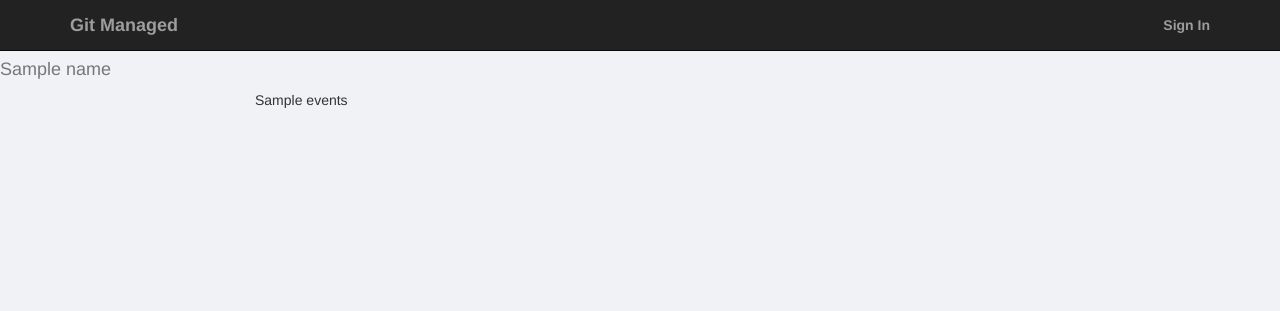
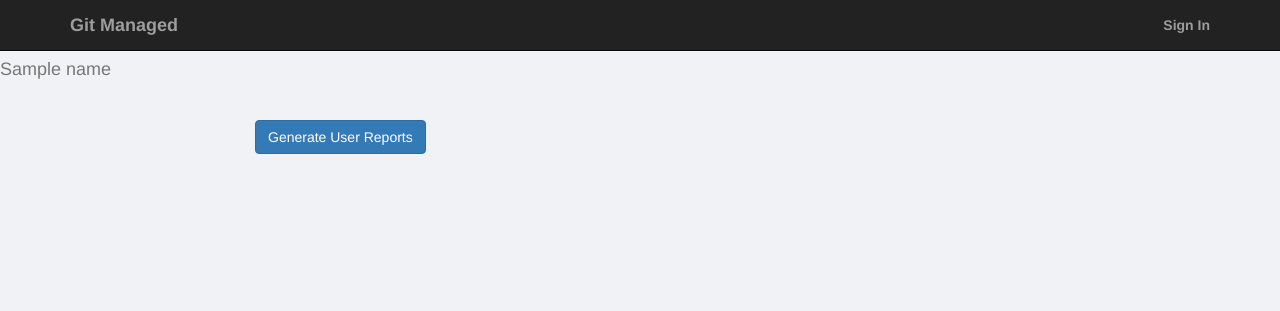
Before and after one commit to c1phr/cs399_final, a Python web app: template app/templates/report.html in a window 1280 px wide. Shown: the top 311 px of the page. Run offline with Jinja, Linux system fonts and the light colour scheme; the template is opened without the code that fills it: most values are stand-ins (such as "Sample title", 1, 10 or a date in 2020); some libraries are stand-ins or nearby versions.

Commit message:
Overall Reporting Basics
Scaffold the Reporting Basics.

```diff
--- a/app/templates/report.html
+++ b/app/templates/report.html
@@ -4,9 +4,9 @@
 
 {%endblock%}
 {%block content%}
-<div class="row">
+<div class="row" style="margin-top:20px;">
     <div class="col-xs-4">
-        {{events}}
+        <button class="btn-primary btn" onclick="GenerateUserReport('{{ user.user_id }}'g)">Generate User Reports</button>
 
     </div>
 </div>
--- a/assets/script/report.js
+++ b/assets/script/report.js
@@ -0,0 +1,13 @@
+function GenerateUserReport(user){
+    $.get("/report/user/" + user)
+        .done(function(data){
+            var parsed_data = JSON.stringify(data);
+            console.log(parsed_data);
+
+            //$.each(data, function(key, val){
+            //    $('body').append(val);
+            //})
+
+
+        })
+}
--- a/main.py
+++ b/main.py
@@ -44,6 +44,7 @@ app = webapp2.WSGIApplication([
     ('/CloseIssue', issue.CloseIssue),
     ('/tasks/(.*)', tasks.TaskDashboard),
     ('/mytasks/(.*)', tasks.IndividualTask),
+    ('/report', report.Home),
     ('/report/user/(.*)', report.UserReport),
     ('/report/project/(.*)', report.ProjectReport),
     ('/', dashboard.MainHandler)
```
Also changed, not shown: app/handlers/report.py (+6 -2 lines).
